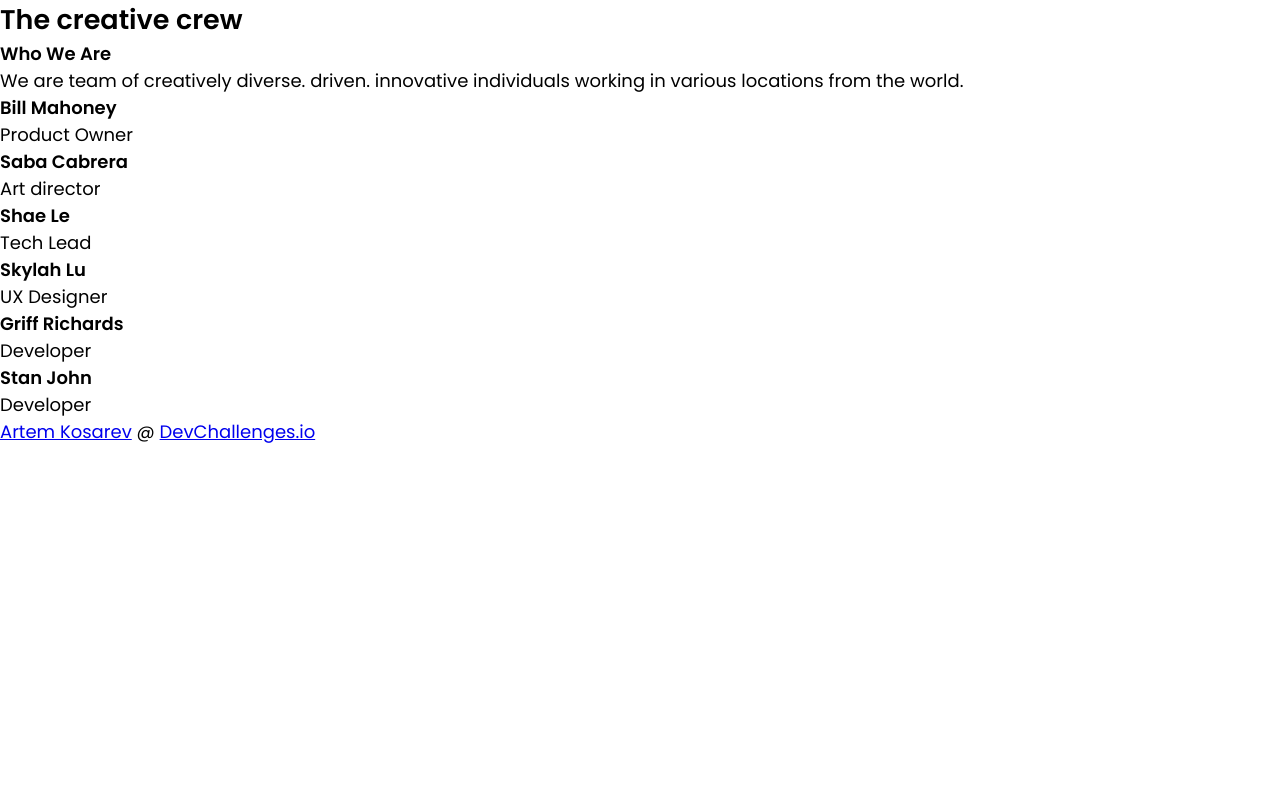
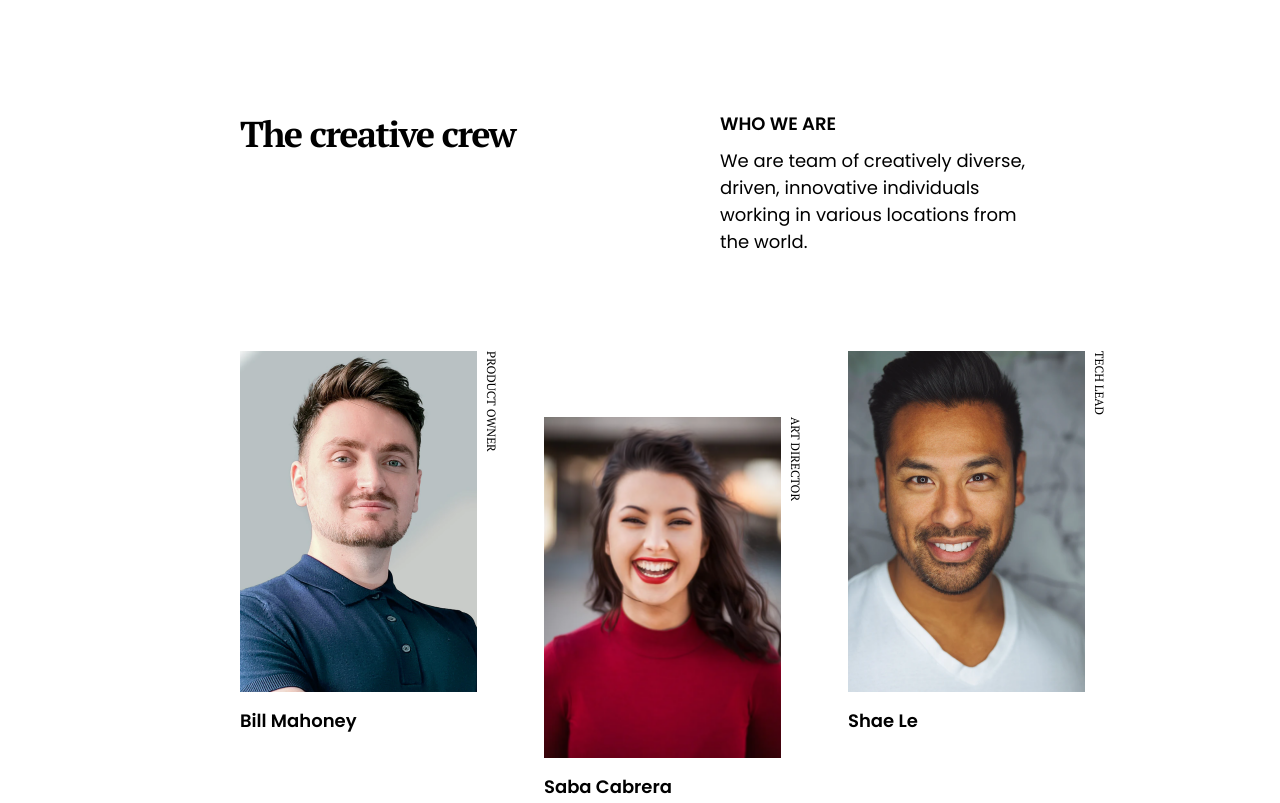
Before and after one commit to IamKosarev/The-creative-crew-page, a plain HTML site: page index.html in a window 1280 px wide. Shown: the top 803 px of the page. Drawn offline with Linux system fonts and the light colour scheme.

Commit message:
Finished widescreen markup

```diff
--- a/index.html
+++ b/index.html
@@ -38,46 +38,46 @@
           <div class="who">
             <h4>Who We Are</h4>
             <p>
-              We are team of creatively diverse. driven. innovative individuals
+              We are team of creatively diverse, driven, innovative individuals
               working in various locations from the world.
             </p>
           </div>
+        </div>
         <div class="cards-grid">
-            <div class="card">
-              <div class="photo"></div>
+          <div class="card one">
+            <div class="photo bill"></div>
             <h4>Bill Mahoney</h4>
             <p>Product Owner</p>
           </div>
 
-            <div class="card">
-              <div class="photo"></div>
+          <div class="card two">
+            <div class="photo saba"></div>
             <h4>Saba Cabrera</h4>
             <p>Art director</p>
           </div>
 
-            <div class="card">
-              <div class="photo"></div>
+          <div class="card three">
+            <div class="photo shae"></div>
             <h4>Shae Le</h4>
             <p>Tech Lead</p>
           </div>
 
-            <div class="card">
-              <div class="photo"></div>
+          <div class="card four">
+            <div class="photo skylah"></div>
             <h4>Skylah Lu</h4>
             <p>UX Designer</p>
           </div>
 
-            <div class="card">
-              <div class="photo"></div>
+          <div class="card five">
+            <div class="photo griff"></div>
             <h4>Griff Richards</h4>
             <p>Developer</p>
           </div>
 
-            <div class="card">
-              <div class="photo"></div>
+          <div class="card six">
+            <div class="photo stan"></div>
             <h4>Stan John</h4>
             <p>Developer</p>
-            </div>
           </div>
         </div>
       </div>
--- a/styles/style.css
+++ b/styles/style.css
@@ -1,11 +1,119 @@
-
 * {
   margin: 0;
   padding: 0;
   box-sizing: border-box;
 }
 
-body{
-  font-family: 'Poppins', sans-serif;
+body {
+  font-family: "Poppins", sans-serif;
   font-size: 18px;
 }
+
+.container {
+  padding: 110px 240px;
+}
+
+.header {
+  display: grid;
+  grid-template-columns: 1fr 1fr;
+  column-gap: 20%;
+}
+
+.header h2 {
+  font-family: "PT Serif", sans-serif;
+  font-weight: bold;
+  font-size: 36px;
+  line-height: 48px;
+  letter-spacing: -0.045em;
+}
+
+.who h4 {
+  font-family: "Poppins";
+  font-style: normal;
+  font-weight: 600;
+  font-size: 18px;
+  line-height: 27px;
+  text-transform: uppercase;
+  margin-bottom: 10px;
+}
+
+.who p {
+  font-family: "Poppins";
+  font-size: 18px;
+  line-height: 27px;
+}
+
+.cards-grid {
+  margin-top: 96px;
+  display: grid;
+  grid-template-columns: 1fr 1fr 1fr;
+  column-gap: 67px;
+  row-gap: 132px;
+}
+
+.card {
+  position: relative;
+  width: 237px;
+}
+
+.card .photo {
+  width: 237px;
+  height: 341px;
+}
+
+.card h4 {
+  margin-top: 15px;
+}
+
+.card p {
+  font-family: "PT Serif", sans-serif;
+  font-weight: 400;
+  font-size: 12px;
+  line-height: 16px;
+  text-transform: uppercase;
+  transform: rotate(90deg);
+  position: absolute;
+  width: 102px;
+  height: 16px;
+  right: -65px;
+  top: 43px;
+}
+
+.bill {
+  background: url("../img/photo1.png") no-repeat center center/cover;
+}
+.saba {
+  background: url("../img/photo2.png") no-repeat center center/cover;
+}
+.shae {
+  background: url("../img/photo3.png") no-repeat center center/cover;
+}
+.skylah {
+  background: url("../img/photo4.png") no-repeat center center/cover;
+}
+.griff {
+  background: url("../img/photo5.png") no-repeat center center/cover;
+}
+.stan {
+  background: url("../img/photo6.png") no-repeat center center/cover;
+}
+
+.two,
+.five {
+  margin-top: 66px;
+}
+
+footer {
+  text-align: center;
+  margin-top: -39px;
+  font-family: "Montserrat", sans-serif;
+  font-weight: 600;
+  font-size: 14px;
+  line-height: 17px;
+  color: #a9a9a9;
+}
+
+footer a {
+  text-decoration: none;
+  color: #a9a9a9;
+}
```
Lines whose indentation alone changed are shown as unchanged.
